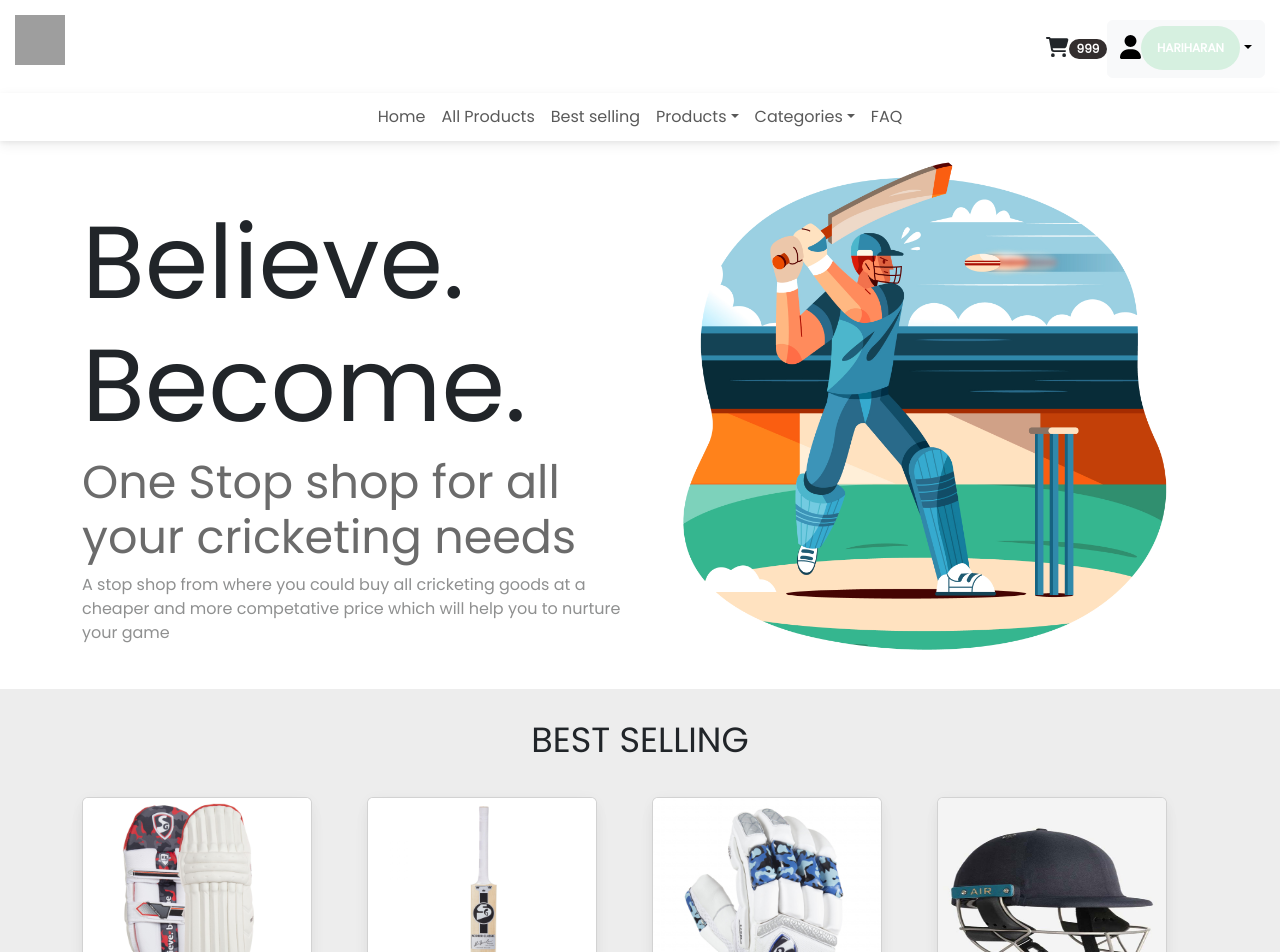
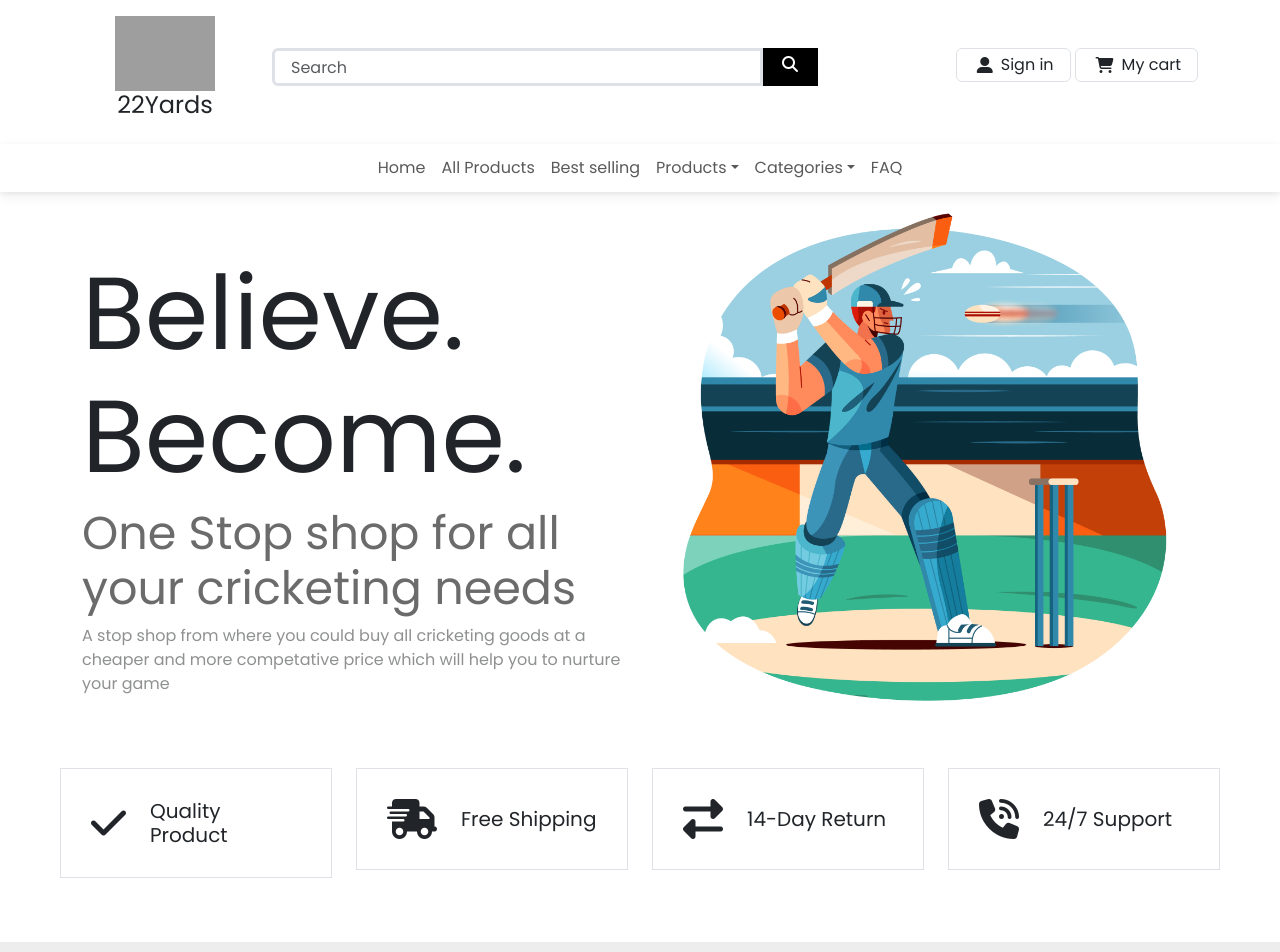
Before and after one commit to SriragHariharan/22-yards, a React (Vite) app in the folder frontend/: page / in a window 1280 px wide. Shown: the top 952 px of the page. Built offline with nearby package versions, Linux system fonts and the light colour scheme; grey boxes are pictures that could not be loaded.

Commit message:
Added topbar and Features section on buyer side of the homepage

```diff
--- /dev/null
+++ b/frontend/src/Buyer/components/homepage/Features.jsx
@@ -0,0 +1,34 @@
+import React from 'react'
+
+export default function Features() {
+  return (
+    <div className="container-fluid pt-5">
+        <div className="row px-xl-5 pb-3">
+            <div className="col-lg-3 col-md-6 col-sm-6 pb-1">
+                <div className="d-flex align-items-center border mb-4" style={{padding: "30px"}}>
+                    <h1 className="fa fa-check m-0 mr-3 me-4"></h1>
+                    <h5 className="font-weight-semi-bold m-0">Quality Product</h5>
+                </div>
+            </div>
+            <div className="col-lg-3 col-md-6 col-sm-6 pb-1">
+                <div className="d-flex align-items-center border mb-4" style={{padding: "30px"}}>
+                    <h1 className="fa fa-shipping-fast m-0 mr-2  me-4"></h1>
+                    <h5 className="font-weight-semi-bold m-0">Free Shipping</h5>
+                </div>
+            </div>
+            <div className="col-lg-3 col-md-6 col-sm-6 pb-1">
+                <div className="d-flex align-items-center border mb-4" style={{padding: "30px"}}>
+                    <h1 className="fas fa-exchange-alt m-0 mr-3 me-4"></h1>
+                    <h5 className="font-weight-semi-bold m-0">14-Day Return</h5>
+                </div>
+            </div>
+            <div className="col-lg-3 col-md-6 col-sm-6 pb-1">
+                <div className="d-flex align-items-center border mb-4" style={{padding: "30px"}}>
+                    <h1 className="fa fa-phone-volume m-0 mr-3 me-4"></h1>
+                    <h5 className="font-weight-semi-bold m-0">24/7 Support</h5>
+                </div>
+            </div>
+        </div>
+    </div>
+  )
+}
--- a/frontend/src/Buyer/components/homepage/Header.jsx
+++ b/frontend/src/Buyer/components/homepage/Header.jsx
@@ -31,10 +31,10 @@ function Header() {
   return (
     <div>
         {/* nav1 start */}
-        <div className="header-1">
+        {/* <div className="header-1">
             <div className="brand-name">
-                <img width='60px' src="https://encrypted-tbn0.gstatic.com/images?q=tbn:ANd9GcSH-196UvngLppQ7fGE1-TQfG75ZKli2l6IdAkNCgK83g&s" alt="" />
-            </div>
+            </div>                <img width='60px' src="https://encrypted-tbn0.gstatic.com/images?q=tbn:ANd9GcSH-196UvngLppQ7fGE1-TQfG75ZKli2l6IdAkNCgK83g&s" alt="" />
+
             <div className="logos">
                 <div className='cart-icon'>
                     <FontAwesomeIcon icon={faCartShopping} size="lg" />
@@ -54,13 +54,8 @@ function Header() {
                         </MDBDropdownMenu>
                     </MDBDropdown>
                 </div>
-
-        {/* nav 2 start */}
-      <div>
             </div>
-        </div>
-
-        </div>
+        </div> */}
 
         {/* nav2 start */}
         <div className="header-2">
--- /dev/null
+++ b/frontend/src/Buyer/components/homepage/Topbar.jsx
@@ -0,0 +1,44 @@
+import React from 'react'
+import {
+    MDBInputGroup,
+    MDBIcon
+  } from 'mdb-react-ui-kit';
+
+
+export default function Topbar() {
+  return (
+    // <!-- Jumbotron -->
+    <div className="mt-3 mb-3 text-center bg-white">
+      <div className="container">
+        <div className="row gy-3">
+
+          {/* <!-- Left elements --> */}
+          <div className="col-lg-2 col-sm-4 col-4">
+              <img src="https://encrypted-tbn0.gstatic.com/images?q=tbn:ANd9GcSH-196UvngLppQ7fGE1-TQfG75ZKli2l6IdAkNCgK83g&s" height="75" />
+              <br/> <h4>22Yards</h4>
+          </div>
+          {/* <!-- Left elements --> */}
+
+          {/* <!-- Center elements --> */}
+          <div className="order-lg-last col-lg-4 col-sm-8 col-8 mt-5">
+            <div className="d-flex float-end">
+              <a className="me-1 border rounded py-1 px-3 nav-link d-flex align-items-center"> <i className="fas fa-user-alt m-1 me-md-2"></i><p className="d-none d-md-block mb-0">Sign in</p> </a>
+              {/* <a className="me-1 border rounded py-1 px-3 nav-link d-flex align-items-center"> <i className="fas fa-heart m-1 me-md-2"></i><p className="d-none d-md-block mb-0">Wishlist</p> </a> */}
+              <a className="border rounded py-1 px-3 nav-link d-flex align-items-center"> <i className="fas fa-shopping-cart m-1 me-md-2"></i><p className="d-none d-md-block mb-0">My cart</p> </a>
+            </div>
+          </div>
+          {/* <!-- Center elements --> */}
+
+          {/* <!-- Right elements --> */}
+          <div className="col-lg-6 col-md-12 col-12 mt-5">
+            <MDBInputGroup className='mb-3' noBorder >
+                <input className='form-control border-3 p-3' type='text' placeholder='Search'  />
+                <MDBIcon fas icon='search' style={{backgroundColor:'black', padding:'8px', color:'white', paddingLeft:'20px', paddingRight:"20px", cursor:'pointer'}} />
+            </MDBInputGroup>
+          </div>
+          {/* <!-- Right elements --> */}
+        </div>
+      </div>
+    </div>
+  )
+}
--- a/frontend/src/Buyer/layouts/BuyerRootLayout.jsx
+++ b/frontend/src/Buyer/layouts/BuyerRootLayout.jsx
@@ -2,10 +2,12 @@ import React from 'react'
 import Header from '../components/homepage/Header'
 import Footer from '../components/homepage/Footer'
 import { Outlet } from 'react-router-dom'
+import Topbar from '../components/homepage/Topbar'
 
 export default function BuyerHomepage() {
   return (
     <div>
+      <Topbar/>
         <Header/>
         <main>
             <Outlet/>
--- a/frontend/src/Buyer/pages/Homepage.jsx
+++ b/frontend/src/Buyer/pages/Homepage.jsx
@@ -2,11 +2,13 @@ import React from 'react'
 import Banner from '../components/homepage/Banner'
 import BestSelling from '../components/homepage/BestSelling'
 import Brands from '../components/homepage/Brands'
+import Features from '../components/homepage/Features'
 
 export default function Homepage() {
   return (
     <>
         <Banner/>
+        <Features/>
         <BestSelling/>
         <Brands/>
     </>
```
Lines whose indentation alone changed are shown as unchanged.
